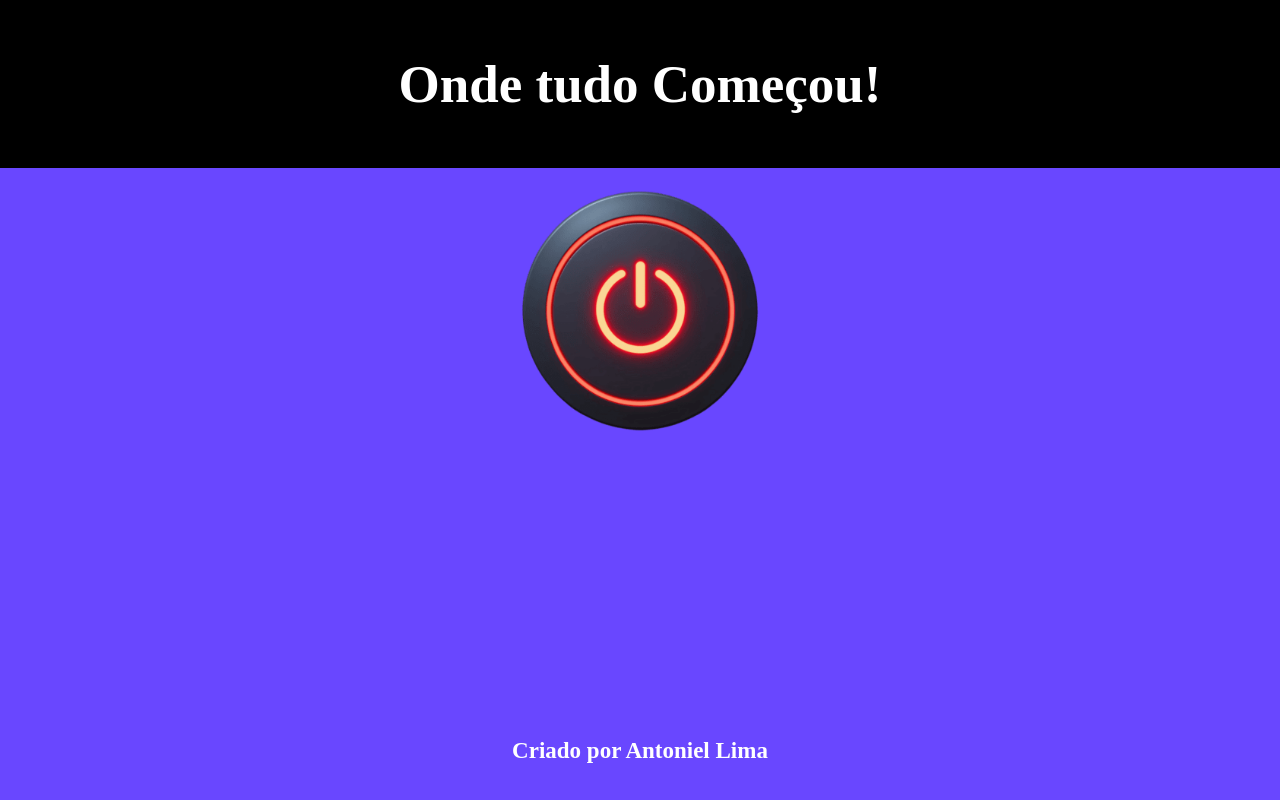
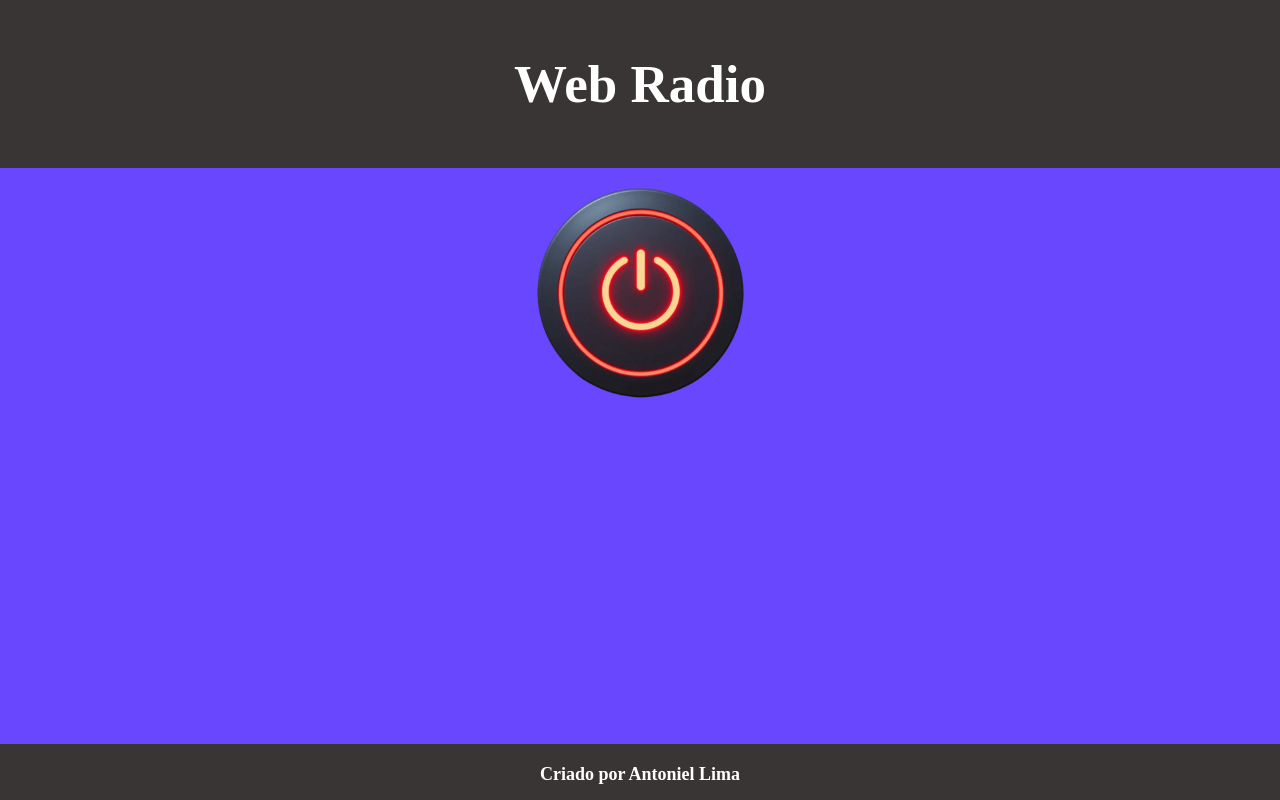
Before and after one commit to antonielsoares/radio-web, a plain HTML site: page index.html in a window 1280 px wide. Drawn offline with Linux system fonts and the light colour scheme.

Commit message:
Add files via upload

```diff
--- a/SRC/stilo/stilo.css
+++ b/SRC/stilo/stilo.css
@@ -14,7 +14,7 @@ header{
     display: inline-block;
     width: 100%;
     height: auto;
-    background-color: black;
+    background-color: rgb(58, 53, 53);
 }
 header h1{
     font-size: 53px;
@@ -26,20 +26,36 @@ header h1{
     display: flex;
     margin: 0 auto;
 }
-.btn-img img{
+.btn-img .image{
     width: 266px;
-    margin: 10px auto;
+    margin: 20px auto;
     cursor: pointer;
+    background-image: url(../img/btn.webp);
+    background-position: center;
+    background-size: cover;
+    width: 233px;
+    height: 210px;
 }
+ audio{
+     width: 85px;
+     height: 45px;
+     display: flex;
+     margin: 80px auto;
+    opacity: 0;
+ }
+
 footer{
     position: absolute;
     bottom: 0;
     width: 100%;
-    height: 2.5rem;
+    height: 3.5rem;
+    background-color: rgb(58, 53, 53);
+
 }
 footer h4{
     color: white;
     text-align: center;
-    font-size: 23px;
-    margin-top: -22px;
+    margin: 20px 0;
+    font-size: 18px;
+
 }
--- a/index.html
+++ b/index.html
@@ -9,10 +9,16 @@
 </head>
 <body>
    <header>
-        <h1>Onde tudo Começou!</h1>
+        <h1>Web Radio</h1>
    </header>
    <div class="btn-img">
-        <img src="/SRC/img/btn.webp" alt="">
+        <div class="image">
+            <audio controls loop muted autoplay>
+                <source src="./SRC/audio/CD_Furacão 02.mp3" type="">
+            </audio>
+        </div>
+
+
    </div>
 
 
```
Also changed, not shown: 1 other file.
